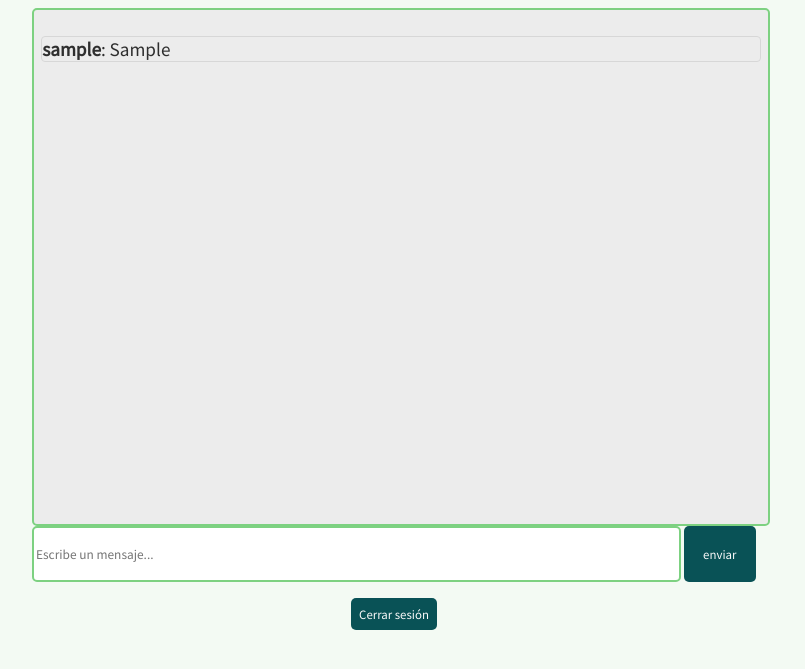
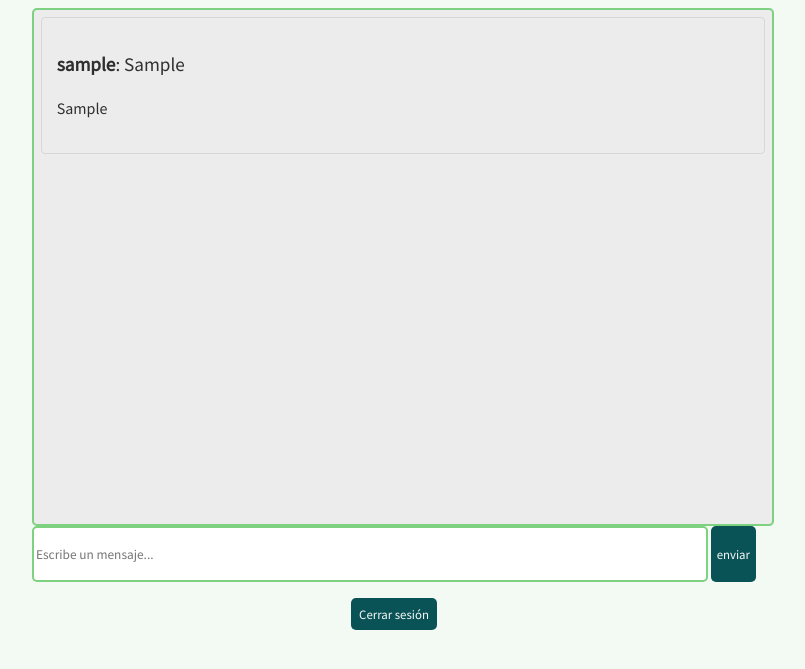
Before and after one commit to Ryksu/chatphp, a PHP site: page /pg/chat.php in a window 1280 px wide. Shown: the top 669 px of the page, without its empty margins (246-1051 px from the left). Run offline with PHP 8.4, Linux system fonts and the light colour scheme; the visitor is signed in with stand-in values (Sample User, id 1); tables that the repository leaves empty or names only in its code hold one stand-in row (values such as "Sample post").

Commit message:
Algo de resposive en el chat, añadida la tabla "hora".

```diff
--- a/css/estilo_chat.css
+++ b/css/estilo_chat.css
@@ -5,7 +5,12 @@
 body{
   background-color: #f3faf3;
 }
+.contenedor{
+  width: 100%;
+  display: inline-flex;
+  flex-direction: column;
 
+}
 .chat{
  display: flex;
  justify-content: center;
@@ -16,11 +21,32 @@ body{
  display: flex;
  flex-direction:  column;
 }
+@media screen and (min-width:360px) and (max-width:480px) {
+  #chatbox{
+    max-width: 320px;
+    max-height: 420px;
+  }
+}
+@media screen and (min-width:480px) and (max-width:720px){
+  #chatbox{
+    max-width: 480px;
+    max-height: 500px;
+
+  }
+
+}
+@media screen and (min-width:720px) {
+  #chatbox{
+
+    min-width: 720px;
+    min-height: 500px;
+    max-height: 500px;
+  }
+}
+
  #chatbox{
+  width: 100%;
 background-color: #ececec;
- min-width: 720px;
- min-height: 500px;
- max-height: 500px;
  border: 2px solid #7dd181;
  border-radius: 5px;
  resize: none;
@@ -28,18 +54,22 @@ background-color: #ececec;
  padding: 1%;
  overflow: auto;
  color: #2f2f2f;
+ display:inline-flex;
+ flex-direction: column;
+}
+#chatbox img{
+  max-width: 100%;
+  padding: 10px;
+
+
 }
 .chating{
-  width: 100%;
-  display: block;
-}
-
-.chating p{
+  max-width: 100%;
+  padding: 2%;
   border: 1px solid #d7d7d7;
   border-radius: 4px;
-  display: flex;
+  margin-bottom: .2em;
 }
-
 
 
 .msg{
@@ -59,7 +89,6 @@ background-color: #ececec;
 
 }
 .form .boton{
- min-width: 10%;
  background-color: #095256;
  border:none;
  border-radius: 5px;
--- a/pg/chat.php
+++ b/pg/chat.php
@@ -29,6 +29,8 @@ $query = "INSERT INTO Mensajes(user_name,mensajes) VALUES('".$user."','".$mgs."'
     <title>Chat</title>
     <link rel="stylesheet" href="../css/estilo_chat.css">
     <link rel="stylesheet" href="../css/estilo_nombre.php">
+    <meta name="viewport" content="width=device-width, initial-scale=1.0">
+
   </head>
   <body>
     <div class="contenedor">
--- a/php/mensajes.php
+++ b/php/mensajes.php
@@ -13,6 +13,7 @@ $res = $sql->fetchAll();
 foreach ($res as $row) {
   echo '<div class="chating">
   <p><span class="color"><b>'.$row['user_name'].'</b></span>: '. $row['mensajes'].'</p>
+  <p><small>'.$row['hora'].'</small></p>
   </div>';
 }
 ?>
```
